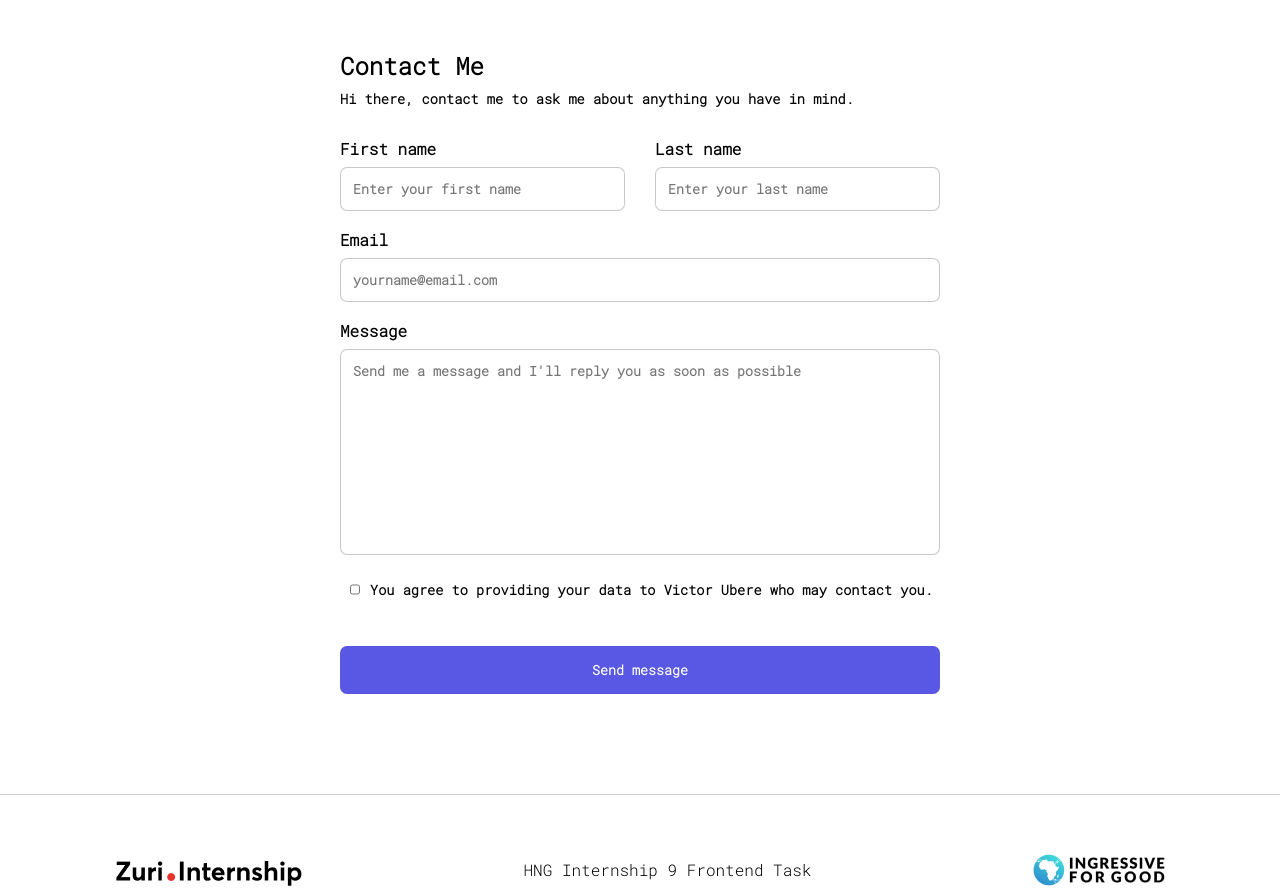
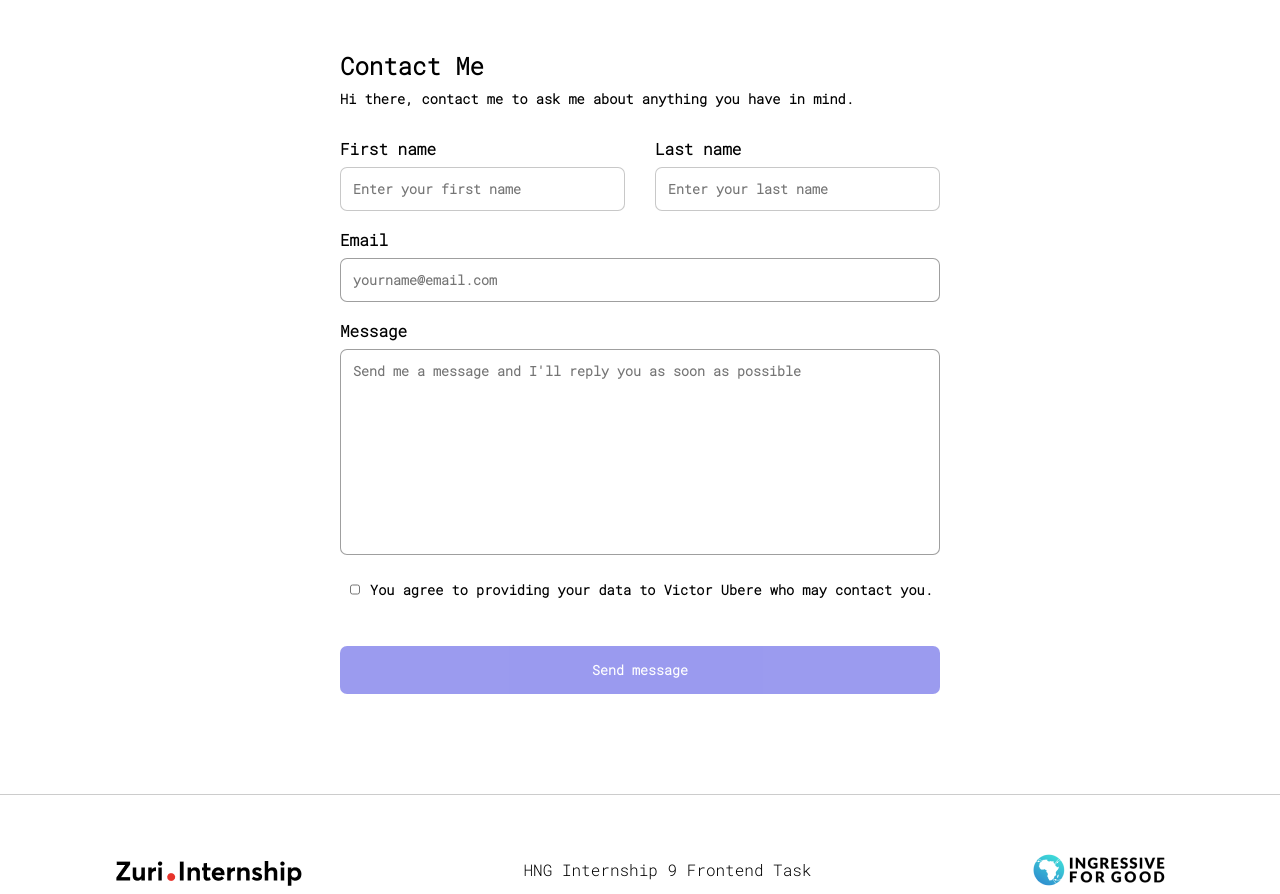
Before and after one commit to Vubere/zuri-stage1Task, a React (Vite) app: page /contact in a window 1280 px wide. Built offline with nearby package versions, Linux system fonts and the light colour scheme.

Commit message:
feat: added basic validation to form

```diff
--- a/src/pages/Contact.jsx
+++ b/src/pages/Contact.jsx
@@ -7,16 +7,38 @@ export default function Contact() {
   const [message, setMessage] = useState('')
   const [checked, setChecked] = useState(false)
 
+  const [errorEmail, setErrorEmail] = useState(false)
+  const [errorMessage, setErrorMessage] = useState(false)
+
   useEffect(()=>{
     document.title = 'Contact Victor Ubere'
   },[])
+  const handleSubmit = (e) => {
+    e.preventDefault()
+    if(email==''){
+      setErrorEmail(true)
+      return
+    }else{
+      if(errorEmail)
+      setErrorEmail(false)
+    }
+    if(message==''){
+      setErrorMessage(true)
+      return
+    }else{
+      if(errorMessage)
+      setErrorMessage(false)
+    }
+    setMessage('')
+  }
+
 
   return (
     <section className="contact">
       <div className="center">
         <h2>Contact Me</h2>
         <p>Hi there, contact me to ask me about anything you have in mind.</p>
-        <form onSubmit={(e)=>e.preventDefault()}>
+        <form onSubmit={(e) => handleSubmit(e)}>
           <div className="names">
             <label htmlFor="first_name">
               First name
@@ -47,7 +69,20 @@ export default function Contact() {
               placeholder="yourname@email.com"
               value={email}
               onChange={({ target }) => setEmail(target.value)}
+              style={{
+                border: `${errorEmail ? "1px solid red" : "1px solid #3337"}`,
+              }}
             />
+            <div
+              className="errorMessage"
+              style={{
+                color: "red",
+                fontSize: "0.6em",
+                display: `${errorEmail ? "block" : "none"}`,
+              }}
+            >
+              Please enter your email
+            </div>
           </label>
           <label htmlFor="message">
             Message
@@ -59,7 +94,20 @@ export default function Contact() {
               placeholder="Send me a message and I'll reply you as soon as possible"
               value={message}
               onChange={({ target }) => setMessage(target.value)}
+              style={{
+                border: `${errorMessage ? "1px solid red" : "1px solid #3337"}`,
+              }}
             />
+            <div
+              className="errorMessage"
+              style={{
+                color: "red",
+                fontSize: "0.6em",
+                display: `${errorMessage ? "block" : "none"}`,
+              }}
+            >
+              Please enter a message
+            </div>
           </label>
           <label htmlFor="checkbox">
             <input
@@ -67,12 +115,24 @@ export default function Contact() {
               name=""
               id="checkbox"
               value={checked}
-              onChange={({ target }) => setChecked(target.value)}
+              onChange={({ target }) => {
+                if (checked) {
+                  setChecked(false);
+                } else {
+                  setChecked(true);
+                }
+              }}
             />
             You agree to providing your data to Victor Ubere who may contact
             you.
           </label>
-          <button id="btn__submit">Send message</button>
+          <button
+            id="btn__submit"
+            className={`${checked ? "" : "disabled"}`}
+            disabled={!checked}
+          >
+            Send message
+          </button>
         </form>
       </div>
     </section>
--- a/src/styles/_contact.css
+++ b/src/styles/_contact.css
@@ -77,3 +77,6 @@
     width: 100%;
   }
 }
+.disabled{
+  opacity: 0.6;
+}
```
